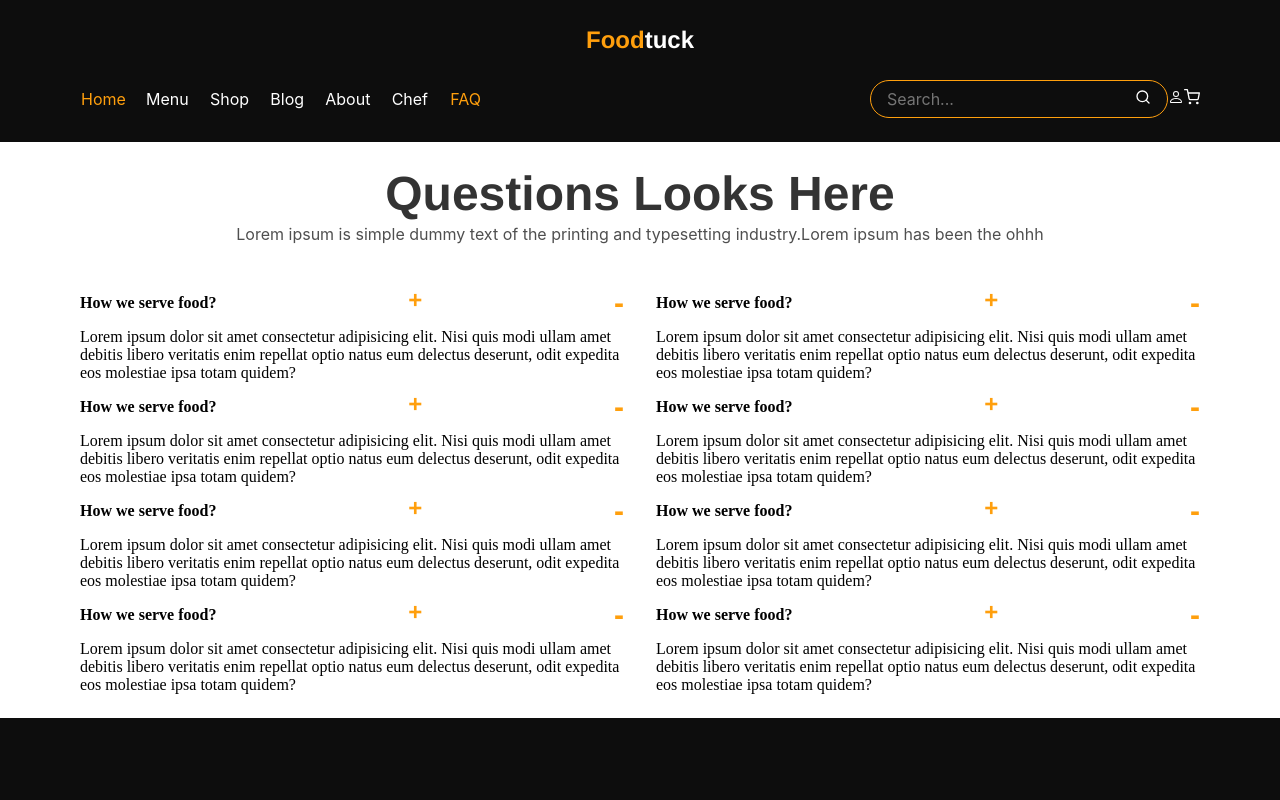
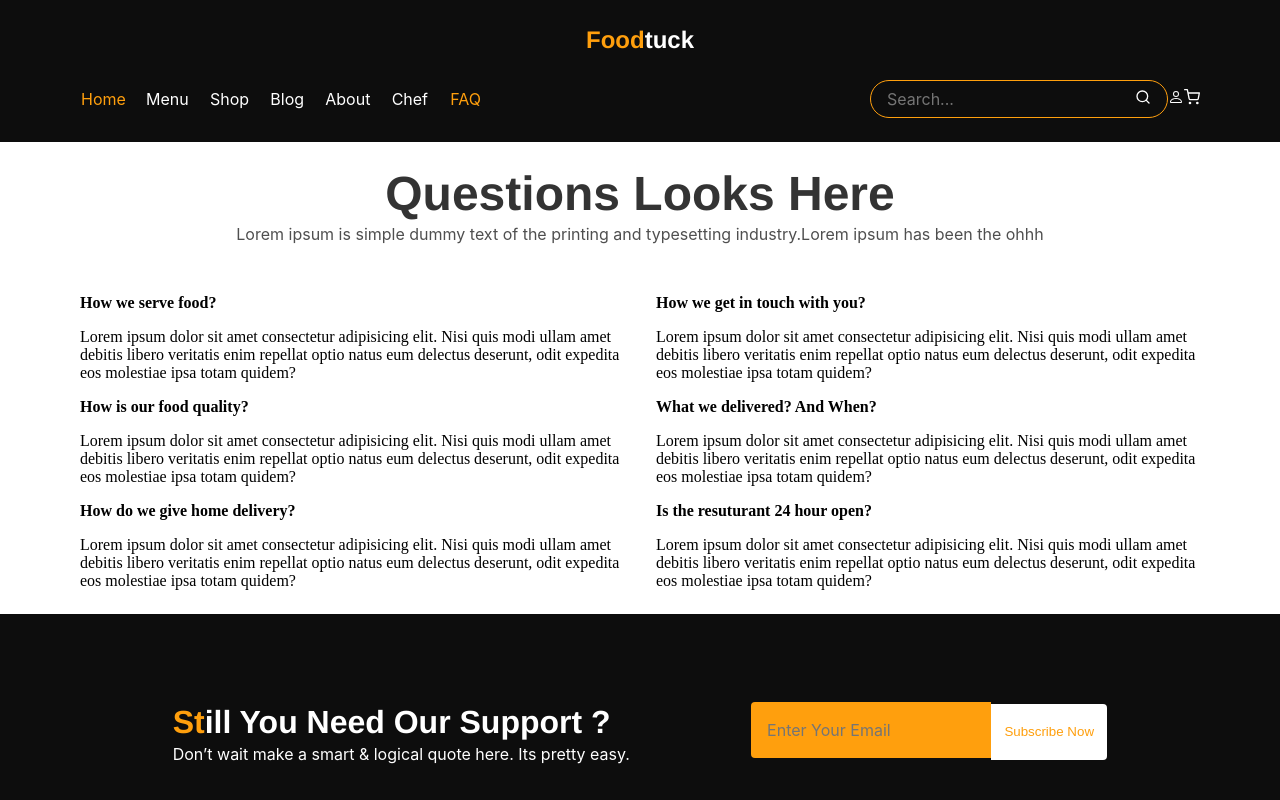
Before and after one commit to Ranking-Topnotch/eatery, a React (Create React App) app: page /FAQ in a window 1280 px wide. Shown: the top 800 px of the page. Built offline with nearby package versions, Linux system fonts and the light colour scheme; a web font is replaced by a local one.

Commit message:
faq and cart

```diff
--- a/src/component/FAQ/FAQ.jsx
+++ b/src/component/FAQ/FAQ.jsx
@@ -10,17 +10,17 @@ const FAQ = () => {
         <div>
           <h4>
             <h4>How we serve food?</h4>
-            <span className='showe'>+</span>
-            <span className='hide'>-</span>
+            {/* <span className='showe'>+</span>
+            <span className='hide'>-</span> */}
           </h4>
           <p>Lorem ipsum dolor sit amet consectetur adipisicing elit. Nisi quis modi ullam amet debitis libero veritatis enim repellat optio natus eum delectus deserunt, odit expedita eos molestiae ipsa totam quidem?</p>
         </div>
 
         <div>
           <h4>
-            <h4>How we serve food?</h4>
-            <span className='showe'>+</span>
-            <span className='hide'>-</span>
+            <h4>How we get in touch with you?</h4>
+            {/* <span className='showe'>+</span>
+            <span className='hide'>-</span>  */}
           </h4>
           <p>Lorem ipsum dolor sit amet consectetur adipisicing elit. Nisi quis modi ullam amet debitis libero veritatis enim repellat optio natus eum delectus deserunt, odit expedita eos molestiae ipsa totam quidem?</p>
         </div>
@@ -30,18 +30,18 @@ const FAQ = () => {
       <div className='faq_sec'>
         <div>
           <h4>
-            <h4>How we serve food?</h4>
-            <span className='showe'>+</span>
-            <span className='hide'>-</span>
+            <h4>How is our food quality?</h4>
+            {/* <span className='showe'>+</span>
+            <span className='hide'>-</span> */}
           </h4>
           <p>Lorem ipsum dolor sit amet consectetur adipisicing elit. Nisi quis modi ullam amet debitis libero veritatis enim repellat optio natus eum delectus deserunt, odit expedita eos molestiae ipsa totam quidem?</p>
         </div>
 
         <div>
           <h4>
-            <h4>How we serve food?</h4>
-            <span className='showe'>+</span>
-            <span className='hide'>-</span>
+            <h4>What we delivered? And When?</h4>
+            {/* <span className='showe'>+</span>
+            <span className='hide'>-</span> */}
           </h4>
           <p>Lorem ipsum dolor sit amet consectetur adipisicing elit. Nisi quis modi ullam amet debitis libero veritatis enim repellat optio natus eum delectus deserunt, odit expedita eos molestiae ipsa totam quidem?</p>
         </div>
@@ -51,44 +51,24 @@ const FAQ = () => {
       <div className='faq_sec'>
         <div>
           <h4>
-            <h4>How we serve food?</h4>
-            <span className='showe'>+</span>
-            <span className='hide'>-</span>
+            <h4>How do we give home delivery?</h4>
+            {/* <span className='showe'>+</span>
+            <span className='hide'>-</span> */}
           </h4>
           <p>Lorem ipsum dolor sit amet consectetur adipisicing elit. Nisi quis modi ullam amet debitis libero veritatis enim repellat optio natus eum delectus deserunt, odit expedita eos molestiae ipsa totam quidem?</p>
         </div>
 
         <div>
           <h4>
-            <h4>How we serve food?</h4>
-            <span className='showe'>+</span>
-            <span className='hide'>-</span>
+            <h4>Is the resuturant 24 hour open?</h4>
+            {/* <span className='showe'>+</span>
+            <span className='hide'>-</span> */}
           </h4>
           <p>Lorem ipsum dolor sit amet consectetur adipisicing elit. Nisi quis modi ullam amet debitis libero veritatis enim repellat optio natus eum delectus deserunt, odit expedita eos molestiae ipsa totam quidem?</p>
         </div>
 
       </div>
 
-      <div className='faq_sec'>
-        <div>
-          <h4>
-            <h4>How we serve food?</h4>
-            <span className='showe'>+</span>
-            <span className='hide'>-</span>
-          </h4>
-          <p>Lorem ipsum dolor sit amet consectetur adipisicing elit. Nisi quis modi ullam amet debitis libero veritatis enim repellat optio natus eum delectus deserunt, odit expedita eos molestiae ipsa totam quidem?</p>
-        </div>
-
-        <div>
-          <h4>
-            <h4>How we serve food?</h4>
-            <span className='showe'>+</span>
-            <span className='hide'>-</span>
-          </h4>
-          <p>Lorem ipsum dolor sit amet consectetur adipisicing elit. Nisi quis modi ullam amet debitis libero veritatis enim repellat optio natus eum delectus deserunt, odit expedita eos molestiae ipsa totam quidem?</p>
-        </div>
-
-      </div>
     </div>
   )
 }
--- a/src/component/cart/Cart.jsx
+++ b/src/component/cart/Cart.jsx
@@ -38,7 +38,7 @@ const Cart = () => {
 
           </div>
           </Link>
-          <button onClick={() => removeCart(shopItem.idCategory)}>Remove</button>
+          <button onClick={() => removeCart(shopItem.idCategory)} className='add_button'>Remove</button>
 
     </div>
     })
--- a/src/component/navbar/Navbar.jsx
+++ b/src/component/navbar/Navbar.jsx
@@ -24,13 +24,13 @@ const Navbar = () => {
       </div>
       <nav className={nav ? 'navbar_con_o' : 'navbar_con_c'}>
         <ul className={nav ? 'navbar_open' : 'navbar_closed'}>
-          <NavLink end className={({isActive}) => isActive ? 'nav__active' : null}><li>Home</li></NavLink>
-          <NavLink to='menu' className={({isActive}) => isActive ? 'nav__active' : null}><li>Menu</li></NavLink>
-          <NavLink to='shop' className={({isActive}) => isActive ? 'nav__active' : null}><li>Shop</li></NavLink>
-          <NavLink to='mainBlog' className={({isActive}) => isActive ? 'nav__active' : null}><li>Blog</li></NavLink>
-          <NavLink to='mainAbout' className={({isActive}) => isActive ? 'nav__active' : null}><li>About</li></NavLink>
-          <NavLink to='mainChef' className={({isActive}) => isActive ? 'nav__active' : null}><li>Chef</li></NavLink>
-          <NavLink to='FAQ' className={({isActive}) => isActive ? 'nav__active' : ""}><li>FAQ</li></NavLink>
+          <NavLink onClick={() => {navFlip()}} end className={({isActive}) => isActive ? 'nav__active' : null}><li>Home</li></NavLink>
+          <NavLink onClick={() => {navFlip()}} to='menu' className={({isActive}) => isActive ? 'nav__active' : null}><li>Menu</li></NavLink>
+          <NavLink onClick={() => {navFlip()}} to='shop' className={({isActive}) => isActive ? 'nav__active' : null}><li>Shop</li></NavLink>
+          <NavLink onClick={() => {navFlip()}} to='mainBlog' className={({isActive}) => isActive ? 'nav__active' : null}><li>Blog</li></NavLink>
+          <NavLink onClick={() => {navFlip()}} to='mainAbout' className={({isActive}) => isActive ? 'nav__active' : null}><li>About</li></NavLink>
+          <NavLink onClick={() => {navFlip()}} to='mainChef' className={({isActive}) => isActive ? 'nav__active' : null}><li>Chef</li></NavLink>
+          <NavLink onClick={() => {navFlip()}} to='FAQ' className={({isActive}) => isActive ? 'nav__active' : ""}><li>FAQ</li></NavLink>
         </ul>
 
         <div className='nav__con-right'>
--- a/src/component/shop/Shop.jsx
+++ b/src/component/shop/Shop.jsx
@@ -43,7 +43,7 @@ const Shop = () => {
 
     </div>
     </Link>
-    <button onClick={() => addToCart(shopItem)}>Add to cart</button>
+    <button onClick={() => addToCart(shopItem)} className='add_button'>Add to cart</button>
     </div>
   })
   return (
--- a/src/component/shop/shop.css
+++ b/src/component/shop/shop.css
@@ -24,6 +24,17 @@
     margin: 0.5em;
     border-radius: 10px;
     background-color: #FF9F0D;
+}
+
+.add_button{
+    padding: 0.8em;
+    background-color: green;
+    font-family: 'Gill Sans', 'Gill Sans MT', Calibri, 'Trebuchet MS', sans-serif;
+    color: #ffffff;
+    border: 0;
+    outline: none;
+    cursor: pointer;
+    border-radius: 3px;
 }
 
 .shop_list img{
```
